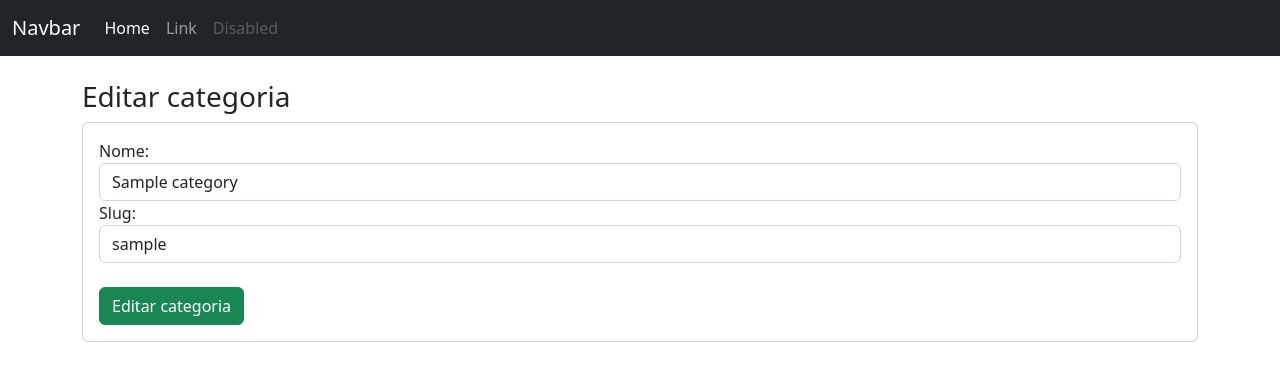
After one commit to JohnPetros/nodejs, a Node server app: page /admin/categories/edit/600000000000000000000001 in a window 1280 px wide. The commit adds this page. Shown: the top 381 px of the page. Run offline with Node 20, Linux system fonts and the light colour scheme; tables that the repository leaves empty hold one stand-in row (values such as "Sample post"); some libraries are stand-ins or nearby versions.

Commit message:
Editando categorias

```diff
--- a/nodejs-guia-do-programador/blog-app/routes/admin.js
+++ b/nodejs-guia-do-programador/blog-app/routes/admin.js
@@ -1,3 +1,4 @@
+const { response } = require("express");
 const express = require("express");
 const router = express.Router();
 const mongoose = require("mongoose");
@@ -63,4 +64,41 @@ router.post("/categories/new", (req, res) => {
   }
 });
 
+router.post("/categories/edit", (req, res) => {
+  Category.findOne({ _id: req.body.id })
+    .then((category) => {
+      category.name = req.body.name;
+      category.slug = req.body.slug;
+
+      category
+        .save()
+        .then(() => {
+          req.flash("success_msg", "Categoria editada com sucesso!");
+          res.redirect("/admin/categories");
+        })
+        .catch((err) => {
+          req.flash(
+            "error_msg",
+            "Houve um erro interno ao salvar a edição da categoria"
+          );
+          res.redirect("/admin/categories");
+        });
+    })
+    .catch((err) => {
+      req.flash("error_msg", "Houve um erro ao editar a categoria");
+      res.redirect("/admin/categories");
+    });
+});
+
+router.get("/categories/edit/:id", (req, res) => {
+  Category.findOne({ _id: req.params.id })
+    .then((category) => {
+      res.render("admin/editcategories", { category: category });
+    })
+    .catch((err) => {
+      req.flash("error_msg", "Esta categoria não existe");
+      res.redirect("/admin/categories");
+    });
+});
+
 module.exports = router;
--- a/nodejs-guia-do-programador/blog-app/views/admin/categories.handlebars
+++ b/nodejs-guia-do-programador/blog-app/views/admin/categories.handlebars
@@ -7,7 +7,9 @@
         <div class="card-body">
             <h4>{{name}}</h4>
             <small>Slug: {{slug}}</small><br>
-            <small>Data de criação: {{date}}</small>
+            <small>Data de criação: {{date}}</small><br><br>
+            <a href="/admin/categories/edit/{{id}}"><button class="btn btn-success">Editar categoria</button></a>
+
         </div>
     </div>
 {{else}}
--- /dev/null
+++ b/nodejs-guia-do-programador/blog-app/views/admin/editcategories.handlebars
@@ -0,0 +1,34 @@
+{{#each errors}}
+  <div class="alert alert-danger">{{text}}</div>
+
+{{else}}
+
+{{/each}}
+<h3>Editar categoria</h3>
+<div class="card">
+  <div class="card-body">
+    <form action="/admin/categories/edit" method="POST">
+    <input type="hidden" name="id" value="{{category._id}}">
+      <label for="name">Nome: </label>
+      <input
+        type="text"
+        name="name"
+        id="name"
+        placeholder="Nome da categoria"
+        class="form-control"
+        value="{{category.name}}"
+      />
+      <label for="slug">Slug: </label>
+      <input
+        type="text"
+        name="slug"
+        id="slug"
+        placeholder="Slug da categoria"
+        class="form-control"
+        value="{{category.slug}}"
+      />
+      <br />
+      <button type="submit" class="btn btn-success">Editar categoria</button>
+    </form>
+  </div>
+</div>
```
